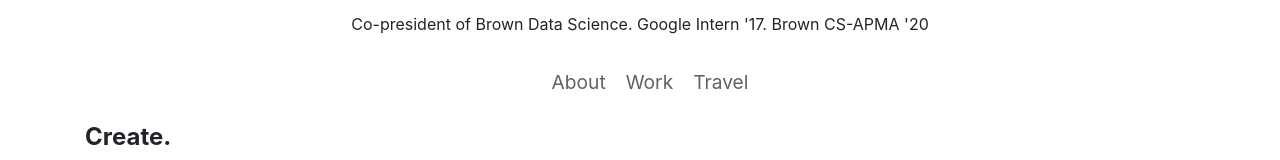
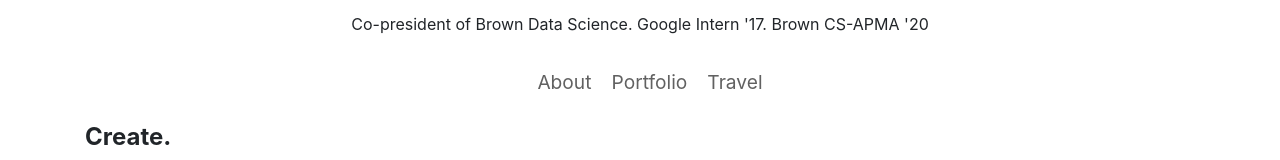
Before and after one commit to hsinlei/hsinlei.github.io, a website: page about.html in a window 1280 px wide. Shown: the part 140-300 px from the top of the page. Drawn offline with Linux system fonts and the light colour scheme.

Commit message:
udpate work -> portfolio

```diff
--- a/about.html
+++ b/about.html
@@ -93,7 +93,7 @@
               <a href="/about.html" class="select-button">About</a>
             </li>
             <li class="in-a-line">
-              <a href="/index.html" class="select-button"">Work</a>
+              <a href="/index.html" class="select-button"">Portfolio</a>
             </li>
             <li class="in-a-line">
               <a href="/travel.html" class="select-button">Travel</a>
```
Also changed, not shown: index.html (+1 -1 lines), travel.html (+1 -1 lines).
